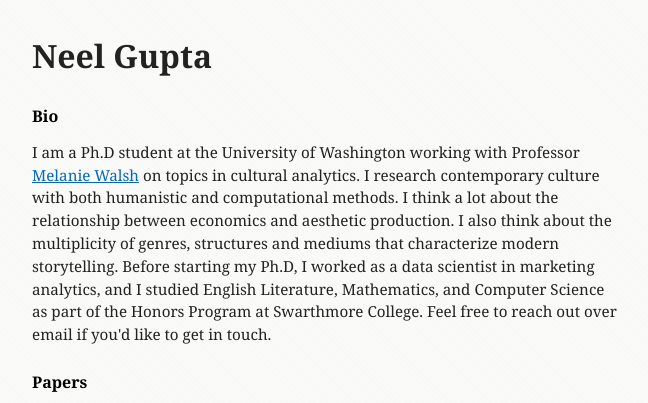
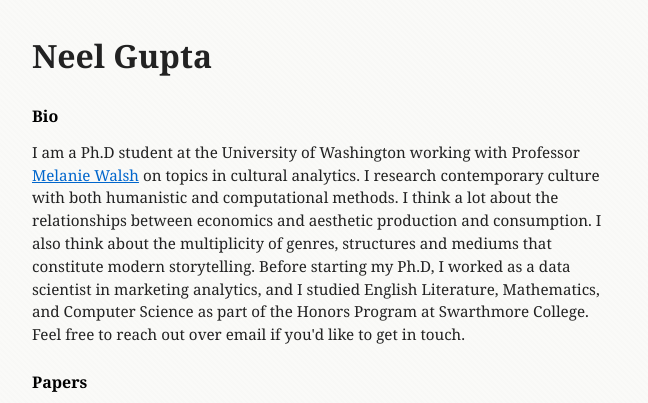
Before and after one commit to neelgupta2112/neelgupta2112.github.io, a Jekyll site: the page built from index.html, in a window 1280 px wide, cut to the strip 0-403 px from the top of the page. Shown: the whole strip, without its empty margins (315-963 px from the left). Built offline with Jekyll 4.4.1, drawn with Linux system fonts in a browser that asks for light colours.

Commit message:
Update index.html

```diff
--- a/index.html
+++ b/index.html
@@ -7,7 +7,7 @@ title: Home
   <h2>Bio</h2>
   <p>
     I am a Ph.D student at the University of Washington working with Professor <a href="https://melaniewalsh.org/">Melanie Walsh</a> on topics in cultural analytics.
-	I research contemporary culture with both humanistic and computational methods. I think a lot about the relationship between economics and aesthetic production. I also think about the multiplicity of genres, structures and mediums that characterize modern storytelling.
+	I research contemporary culture with both humanistic and computational methods. I think a lot about the relationships between economics and aesthetic production and consumption. I also think about the multiplicity of genres, structures and mediums that constitute modern storytelling.
 	Before starting my Ph.D, I worked as a data scientist in marketing analytics, and I studied English Literature, Mathematics, and Computer Science as part of the Honors Program at Swarthmore College.
 	Feel free to reach out over email if you'd like to get in touch.
   </p>
```
